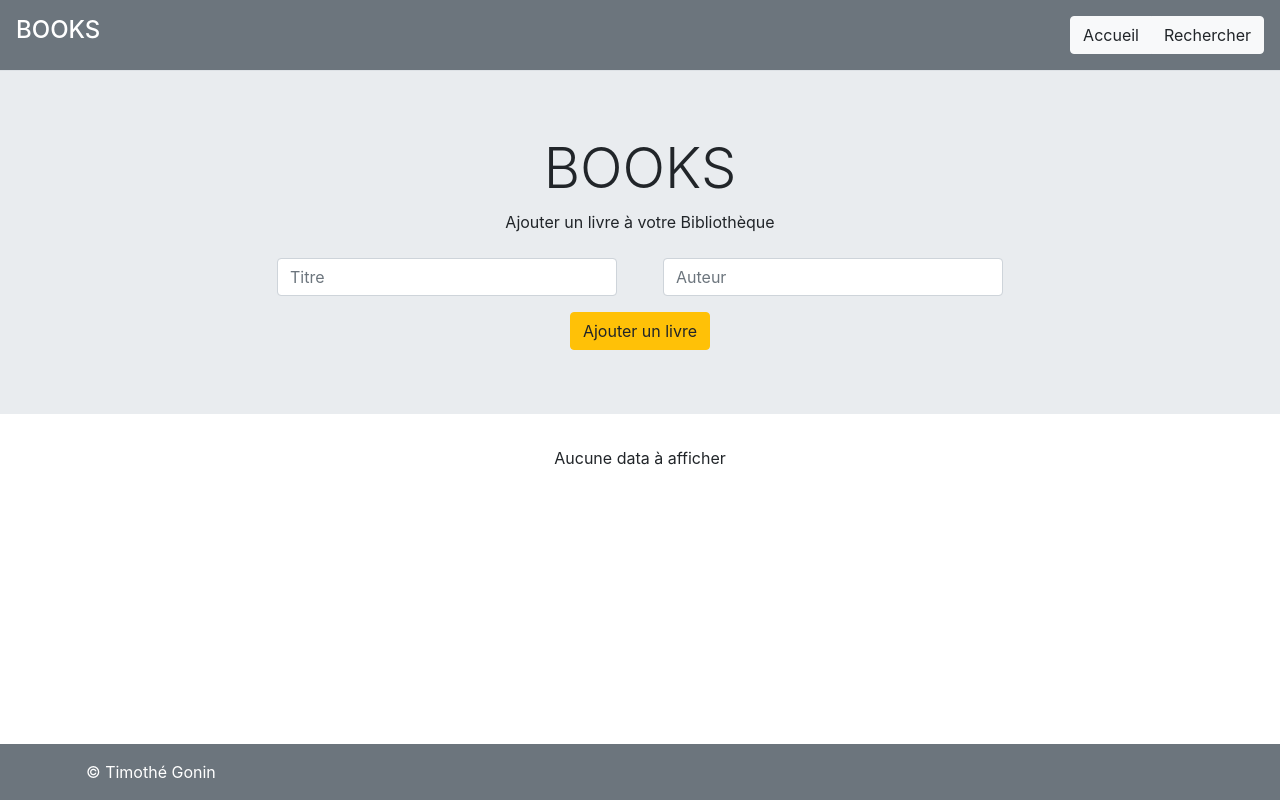
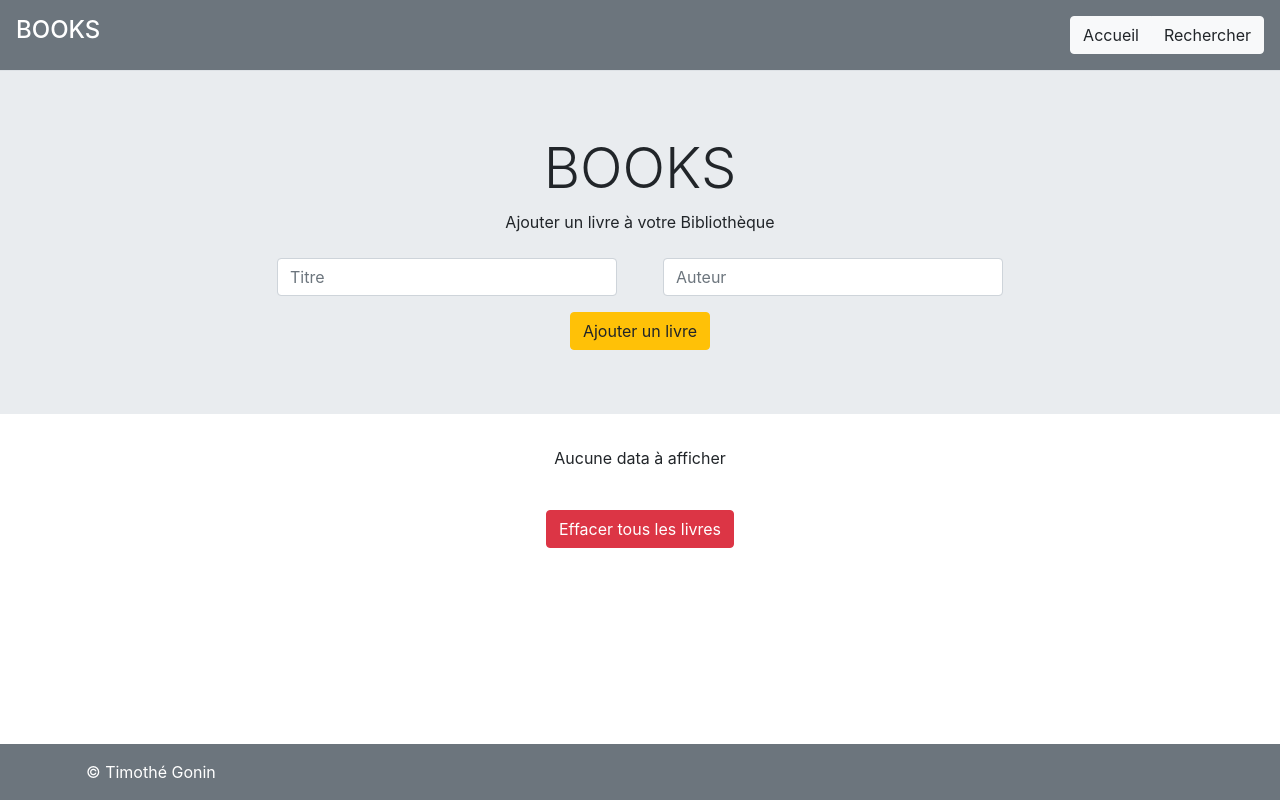
Before and after one commit to timothegonin/books-rtk, a React (Create React App) app: page / in a window 1280 px wide. Built offline with nearby package versions, Linux system fonts and the light colour scheme.

Commit message:
deleteAllBooks action + ui fix (bottom margin)

```diff
--- /dev/null
+++ b/src/common/DeleteAllBtn.jsx
@@ -0,0 +1,20 @@
+import React from "react";
+import { useDispatch } from "react-redux";
+import { deleteAllBooks as deleteBooksAction } from "../features/library/librarySlice";
+
+const DeleteAllBtn = () => {
+	const dispatch = useDispatch();
+
+	return (
+		<div className="d-flex justify-content-center mb-5">
+			<button
+				className="btn btn-danger mt-4 mb-5"
+				onClick={() => dispatch(deleteBooksAction())}
+			>
+				Effacer tous les livres
+			</button>
+		</div>
+	);
+};
+
+export default DeleteAllBtn;
--- a/src/components/Footer.jsx
+++ b/src/components/Footer.jsx
@@ -1,6 +1,6 @@
 const Footer = () => {
 	return (
-		<footer className="text-white bg-secondary footer fixed-bottom">
+		<footer className="text-white bg-secondary footer fixed-bottom mt-5">
 			<div className="container p-3">
 				<span>&copy; Timothé Gonin</span>
 			</div>
--- a/src/features/library/LibraryView.jsx
+++ b/src/features/library/LibraryView.jsx
@@ -6,6 +6,7 @@ import {
 	getLocalStorageData as getLocalStorageDataAction,
 } from "./librarySlice";
 import List from "../../common/List";
+import DeleteAllBtn from "../../common/DeleteAllBtn";
 
 const LibraryView = () => {
 	const libraryData = useSelector((state) => state.library.books);
@@ -69,6 +70,7 @@ const LibraryView = () => {
 			</Jumbotron>
 			<main className="container">
 				<List data={libraryData} />
+				<DeleteAllBtn />
 			</main>
 		</>
 	);
--- a/src/features/library/librarySlice.js
+++ b/src/features/library/librarySlice.js
@@ -29,9 +29,13 @@ const librarySlice = createSlice({
 			state.books = state.books.filter((book) => book.id !== action.payload);
 			updateLocalStorage(state.books);
 		},
+		deleteAllBooks: (state) => {
+			state.books = [];
+			updateLocalStorage(state.books);
+		},
 	},
 });
 
 export default librarySlice.reducer;
-export const { addBook, getLocalStorageData, deleteBook } =
+export const { addBook, getLocalStorageData, deleteBook, deleteAllBooks } =
 	librarySlice.actions;
```
Also changed, not shown: src/common/List.jsx (renamed from src/common/List.js).
